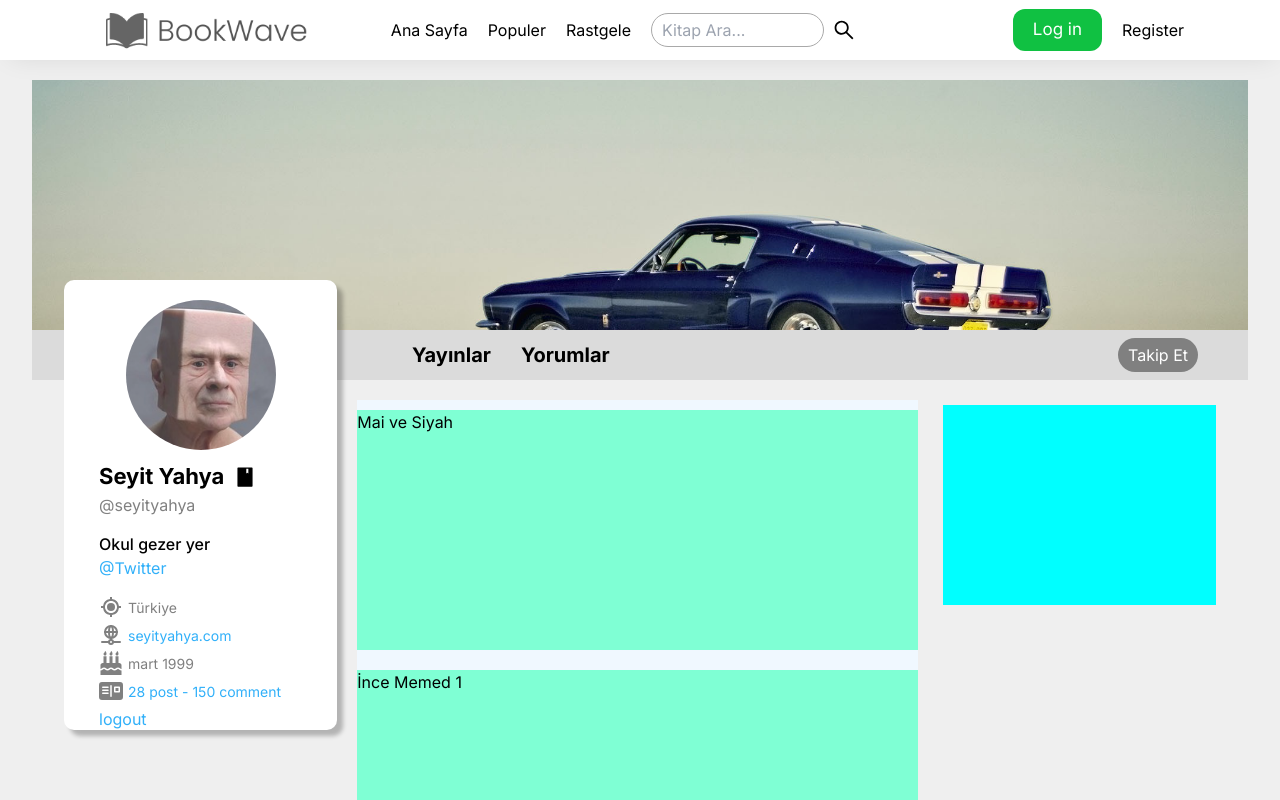
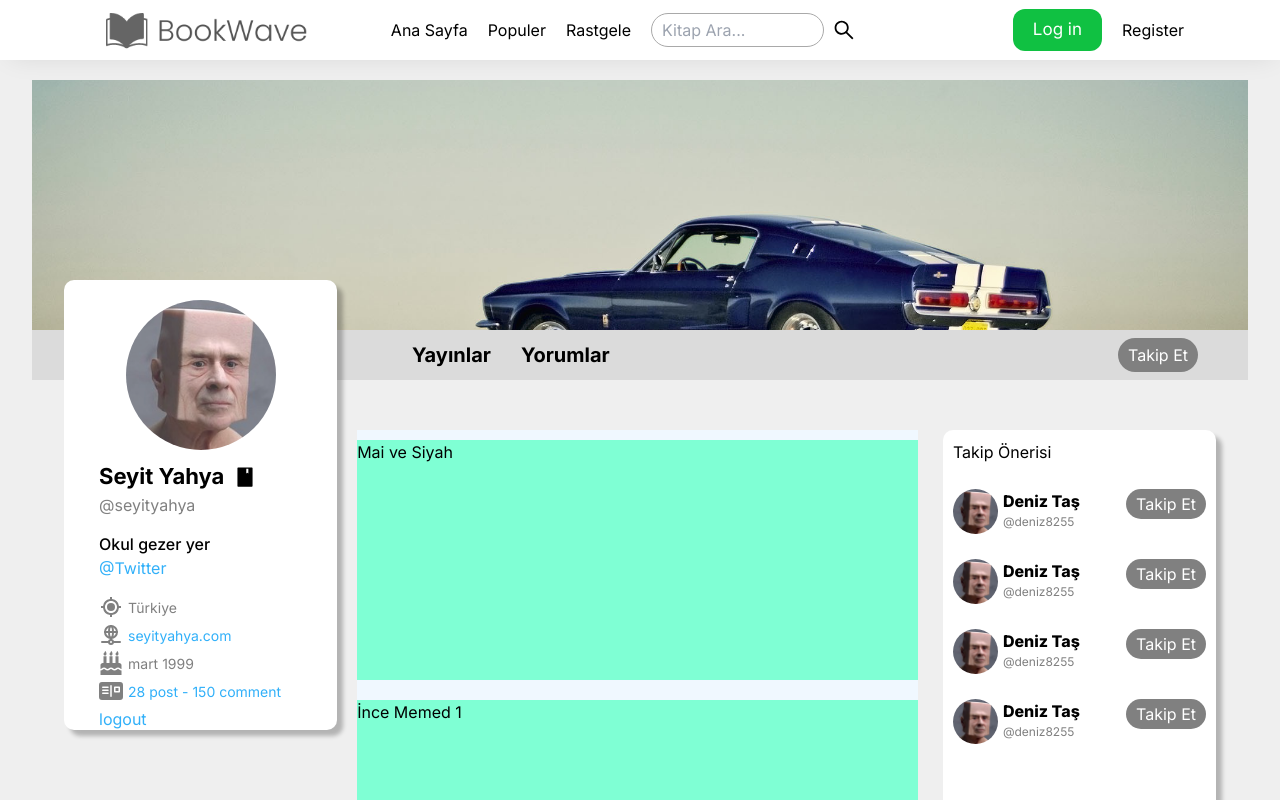
Before and after one commit to rahat862/book_tracking_system, a Next.js app: page /profile/1 in a window 1280 px wide. Shown: the top 800 px of the page. Built offline with nearby package versions, Linux system fonts and the light colour scheme; no server answers; the database is empty.

Commit message:
profile follow suggestion add

```diff
--- a/src/app/profile/[id]/page.jsx
+++ b/src/app/profile/[id]/page.jsx
@@ -109,7 +109,74 @@ const Profile = (ctx) => {
             <div>kitap yok</div>
           )}
         </div>
-        <div className={classes.right}></div>
+        <div className={classes.right}>
+          <h2>Takip Önerisi</h2>
+          <div className={classes.followPerson}>
+            <span>
+              <Image
+                className={classes.followImage}
+                alt="takipöneri"
+                src={profile[0].profileImage}
+                width="45"
+                height="45"
+              />
+              <div className={classes.followName}>
+                <a>Deniz Taş</a>
+                <h3>@deniz8255</h3>
+              </div>
+            </span>
+            <button>Takip Et</button>
+          </div>
+          <div className={classes.followPerson}>
+            <span>
+              <Image
+                className={classes.followImage}
+                alt="takipöneri"
+                src={profile[0].profileImage}
+                width="45"
+                height="45"
+              />
+              <div className={classes.followName}>
+                <a>Deniz Taş</a>
+                <h3>@deniz8255</h3>
+              </div>
+            </span>
+            <button>Takip Et</button>
+          </div>
+          <div className={classes.followPerson}>
+            <span>
+              <Image
+                className={classes.followImage}
+                alt="takipöneri"
+                src={profile[0].profileImage}
+                width="45"
+                height="45"
+              />
+              <div className={classes.followName}>
+                <a>Deniz Taş</a>
+                <h3>@deniz8255</h3>
+              </div>
+            </span>
+            <button>Takip Et</button>
+          </div>
+          <div className={classes.followPerson}>
+            <span>
+              <Image
+                className={classes.followImage}
+                alt="takipöneri"
+                src={profile[0].profileImage}
+                width="45"
+                height="45"
+              />
+              <div className={classes.followName}>
+                <a>Deniz Taş</a>
+                <h3>@deniz8255</h3>
+              </div>
+            </span>
+            <button>Takip Et</button>
+          </div>
+          <a>daha fazla</a>
+        </div>
       </div>
     </div>
   );
--- a/src/app/profile/[id]/profile.module.css
+++ b/src/app/profile/[id]/profile.module.css
@@ -155,13 +155,59 @@
   width: 50%;
   background-color: aliceblue;
   margin-left: 20px;
-  margin-top: 20px;
+  margin-top: 50px;
 }
 
 .right {
+  position: relative;
   width: 280px;
-  background-color: aqua;
+  height: 50vh;
   margin-left: 25px;
+  margin-top: 50px;
+  border-radius: 10px;
+  padding: 10px;
+  background-color: #fff;
+  box-shadow: 6px 6px 4px rgba(0, 0, 0, 0.25);
+}
+
+.right > .followPerson {
+  width: 100%;
+  display: flex;
+  justify-content: space-between;
   margin-top: 25px;
-  height: 200px;
 }
+
+.right > .followPerson > span {
+  display: flex;
+}
+
+.followImage {
+  border-radius: 50%;
+  margin-right: 5px;
+}
+
+.followName > a {
+  font-size: 16px;
+  font-weight: 800;
+}
+
+.followName > h3 {
+  color: grey;
+  font-size: 12px;
+}
+
+.followPerson > button {
+  background-color: grey;
+  color: #fff;
+  border-radius: 20px;
+  height: 30px;
+  padding: 0 10px;
+}
+
+.right > a {
+  position: absolute;
+  bottom: 0;
+  margin-bottom: 5px;
+  color: rgb(49, 176, 249);
+  cursor: pointer;
+}
--- a/src/components/productCard/productCard.module.css
+++ b/src/components/productCard/productCard.module.css
@@ -48,6 +48,13 @@
   height: 210px;
   box-shadow: 0px 6px 4px rgba(0, 0, 0, 0.25);
   border-radius: 5px;
+  margin-right: 30px;
+}
+
+@media screen and (max-width = 998px) {
+  .wrapper {
+    margin-right: 0;
+  }
 }
 
 .wrapper > .imgContainer > .bookImage {
--- a/src/components/slider/Slider.jsx
+++ b/src/components/slider/Slider.jsx
@@ -6,7 +6,7 @@ import slider from "../../../public/slider.png";
 const Slider = () => {
   return (
     <div className={classes.container}>
-      <Image alt="slider" src={slider} width="100%" />
+      <Image alt="slider" src={slider} className={classes.image} width="100%" />
     </div>
   );
 };
--- a/src/components/slider/slider.module.css
+++ b/src/components/slider/slider.module.css
@@ -0,0 +1,6 @@
+.container {
+  width: 100%;
+}
+.image {
+  width: 100%;
+}
```
Also changed, not shown: src/app/page.module.css (+17 -3 lines).
